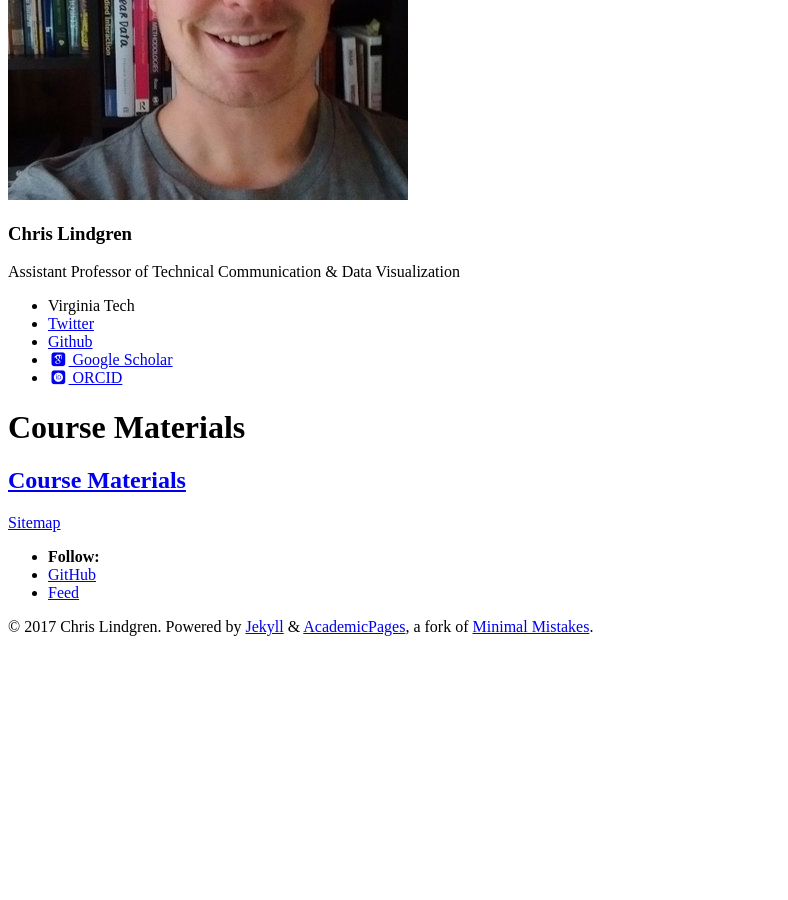
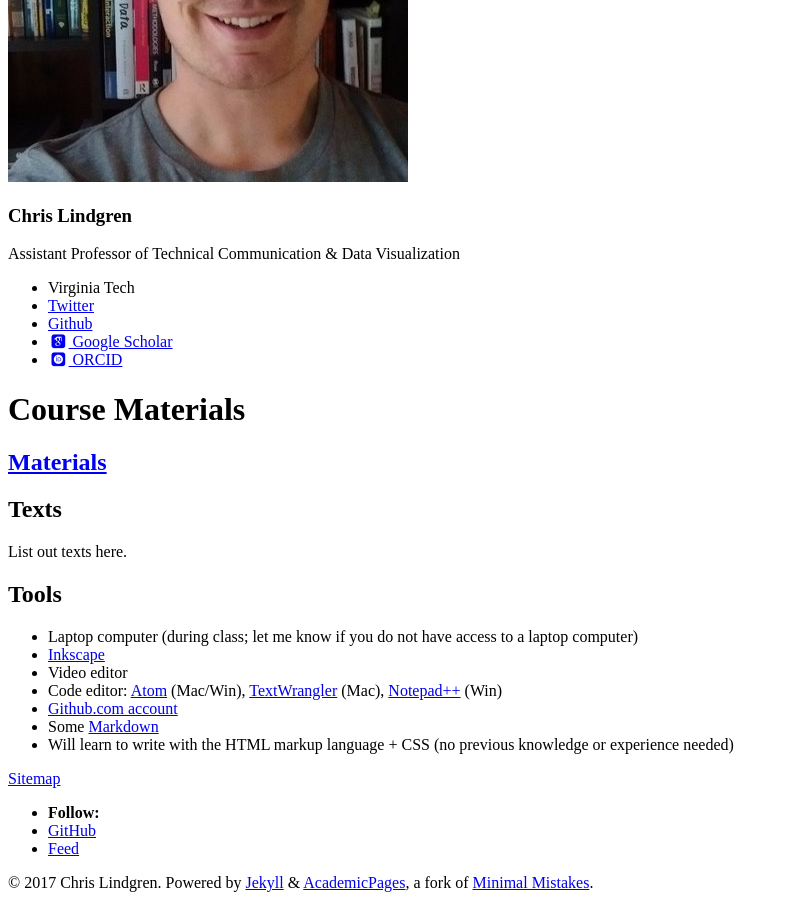
Before and after one commit to eng3844f17/eng3844f17.github.io, a Jekyll site: the page built from _pages/materials.html, in a window 1280 px wide and 900 px high, scrolled down 845 px. Shown: the whole window, without its empty margins (0-788 px from the left). Built offline with Jekyll 4.4.1, drawn with Linux system fonts in a browser that asks for light colours; some web fonts are replaced; before the commit the page ends 1489 px from its top, so only the background shows below that.

```diff
--- a/_data/navigation.yml
+++ b/_data/navigation.yml
@@ -17,6 +17,3 @@ main:
 
   - title: "Resources"
     url: /resources/
-
-  - title: "Announcements"
-    url: /announcements/
--- a/_includes/archive-single.html
+++ b/_includes/archive-single.html
@@ -52,9 +52,36 @@
       <p>Published in <i>{{ post.venue }}</i>, {{ post.date | default: "1900-01-01" | date: "%Y" }} </p>
 
     {% elsif post.collection == 'materials' %}
-      <p>
+      <div class="cite">
+        <h2>Texts</h2>
+        <p>List out texts here.</p>
+      </div>
 
-      </p>
+      <div class="cite">
+        <h2>Tools</h2>
+        <ul class="texts-list">
+            <li>
+              Laptop computer (during class; let me know if you do not have access to a laptop computer)</li>
+            <li>
+              <a href="https://inkscape.org/en/" target="_blank">Inkscape</a></li>
+            <li>
+              Video editor</li>
+            <li>
+              Code editor: <a href="https://atom.io/" target="_blank">Atom</a> (Mac/Win), <a href="https://itunes.apple.com/us/app/textwrangler/id404010395?mt=12" target="_blank">TextWrangler</a> (Mac), <a href="https://notepad-plus-plus.org/" target="_blank">Notepad++</a> (Win)</li>
+            <li>
+              <a href="https://github.com/" target="_blank">
+                Github.com account
+              </a></li>
+            <li>
+              Some <a href="https://help.github.com/articles/writing-on-github/" target="_blank">
+                Markdown
+              </a>
+            </li>
+            <li>
+              Will learn to write with the HTML markup language + CSS (no previous knowledge or experience needed)
+            </li>
+          </ul>
+      </div>
 
     {% elsif post.date %}
      <p class="page__date"><strong><i class="fa fa-fw fa-calendar" aria-hidden="true"></i> {{ site.data.ui-text[site.locale].date_label | default: "Published:" }}</strong> <time datetime="{{ post.date | default: "1900-01-01" | date_to_xmlschema }}">{{ post.date | default: "1900-01-01" | date: "%B %d, %Y" }}</time></p>
```
Also changed, not shown: _materials/materials.md (+9 -3 lines), _sass/_base.scss (+15 -0 lines).
